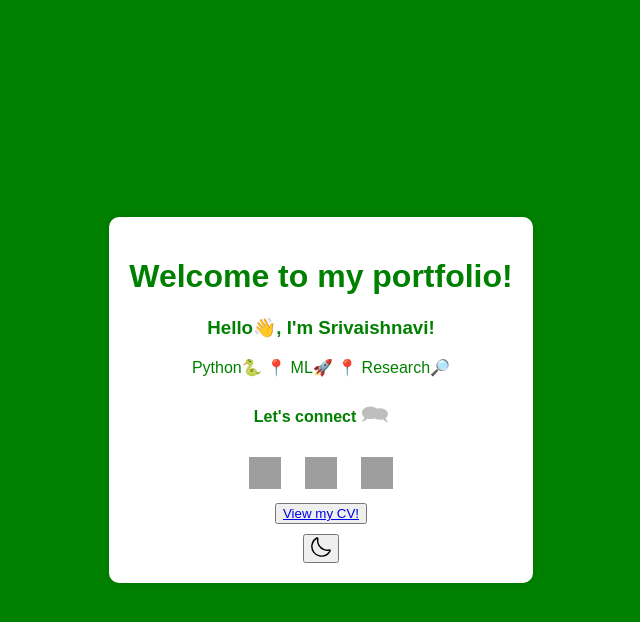
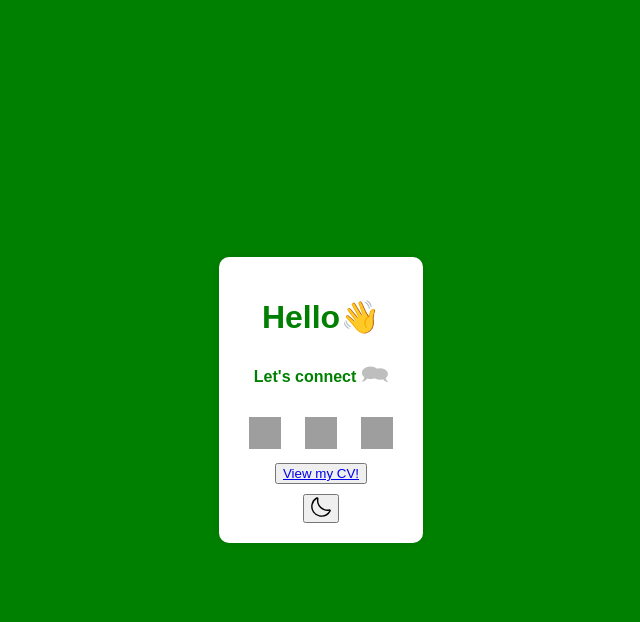
Before and after one commit to Y-Srivaishnavi/portfolio, a Flask app: page / in a window 1280 px wide. Shown: the top 622 px of the page, without its empty margins (319-959 px from the left). Run offline with Flask 3, Linux system fonts and the light colour scheme; grey boxes are pictures that could not be loaded.

Commit message:
Update index.html with animated heading

```diff
--- a/templates/index.html
+++ b/templates/index.html
@@ -6,18 +6,21 @@
     <title>My Portfolio</title>
     <link rel="stylesheet" href="../static/styles.css">
     <script src="./static/script.js"></script>
+    <script src="./static/animations.js"></script>
 </head>
 <body>
 
     <div class="container">
-        <h1 id="heading"> Welcome to my portfolio! </h1>
-        <h3> Hello&#128075, I'm Srivaishnavi! </h3>
-        <p>Python&#128013 &#128205 ML&#128640 &#128205 Research&#128270</p>
+        <div class="heading">
+            <h1> Hello&#128075 </h1>
+            <div id="typed-text"></div>
+        </div>
+        <!-- <p>Python&#128013 &#128205 ML&#128640 &#128205 Research&#128270</p> -->
         <h4>Let's connect <div class="connect"> &#128490 </div></h4>
 
         <div class="links">
-            <a href="http://x.com/y_svaish" target="blank"> <img height="32" width="32" src="https://unpkg.com/simple-icons@v13/icons/x.svg" title = "X"/> </a>
-            <a href="http://linkedin.com/in/srivaishnavi-yaddanapudi/" target="blank"><img height="32" width="32" src="https://unpkg.com/simple-icons@v13/icons/linkedin.svg" title="LinkedIn"/> </a>
+            <a href="http://x.com/y_svaish" target="_blank"> <img height="32" width="32" src="https://unpkg.com/simple-icons@v13/icons/x.svg" title = "X"/> </a>
+            <a href="http://linkedin.com/in/srivaishnavi-yaddanapudi/" target="_blank"><img height="32" width="32" src="https://unpkg.com/simple-icons@v13/icons/linkedin.svg" title="LinkedIn"/> </a>
             <a href="https://github.com/Y-Srivaishnavi" target="_blank"> <img height="32" width="32" src="https://unpkg.com/simple-icons@v13/icons/github.svg"> </a>
         </div>
 
```
